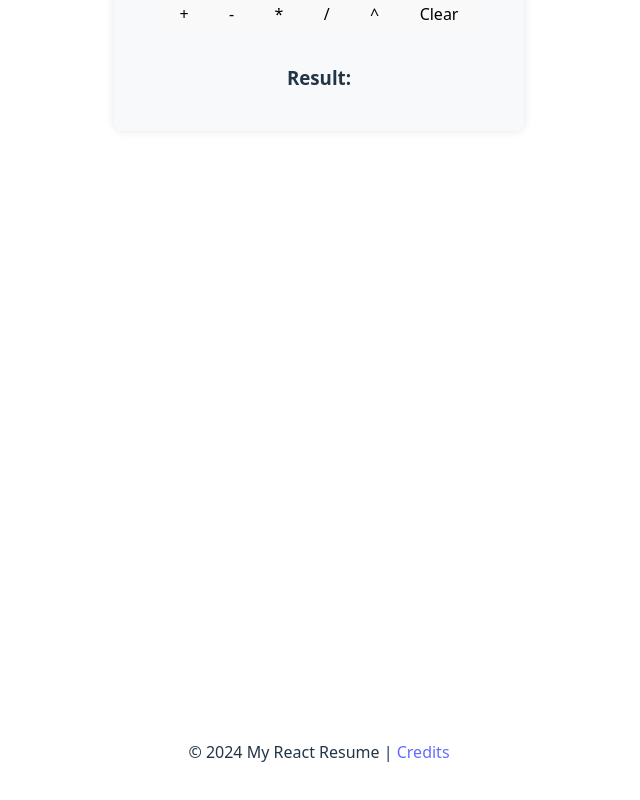
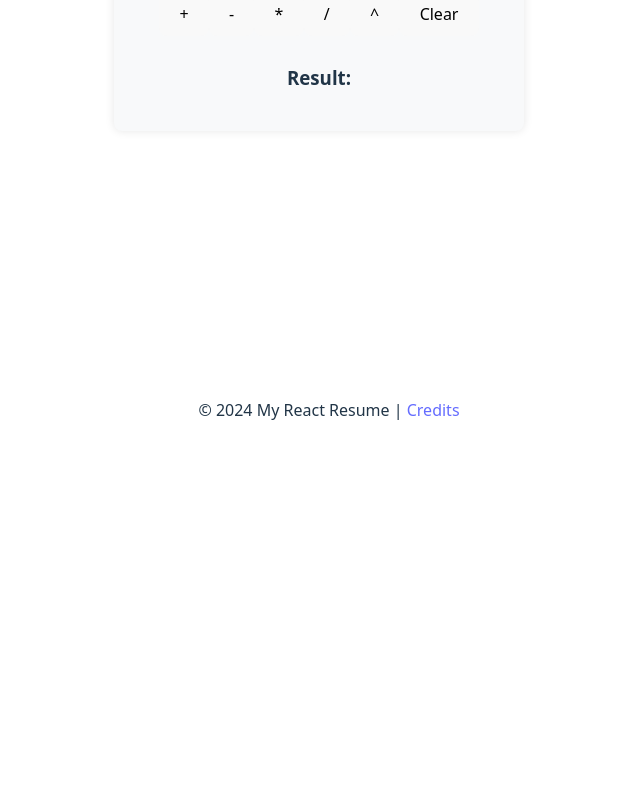
Before and after one commit to wesalshehri/mp3, a React (Vite) app: page /calculator in a window 1280 px wide. Shown: the part 442-1242 px from the top of the page, without its empty margins (341-981 px from the left). After the commit the page ends 890 px from the top, so only its background shows below. Built offline with nearby package versions, Linux system fonts and the light colour scheme.

Commit message:
Update Footer.tsx

```diff
--- a/src/components/Footer.tsx
+++ b/src/components/Footer.tsx
@@ -1,23 +1,16 @@
 import styled from "styled-components";
 
-const Container = styled.main`
-    display: flex;
-    flex-direction: column;
-    align-items: center;
-    justify-content: center;
-    height: calc(100vh - 80px);
-    width: 100vw;
-    max-width: 100%;
-    padding: 20px;
+const FooterContainer = styled.footer`
+    background-color: white;
+    padding: 10px;
     text-align: center;
-    margin: 0 auto;
+    width: 100%;
 `;
-
 
 export default function Footer() {
     return (
-        <Container>
+        <FooterContainer>
             <p>© 2024 My React Resume | <a href="#">Credits</a></p>
-        </Container>
+        </FooterContainer>
     );
 }
```
